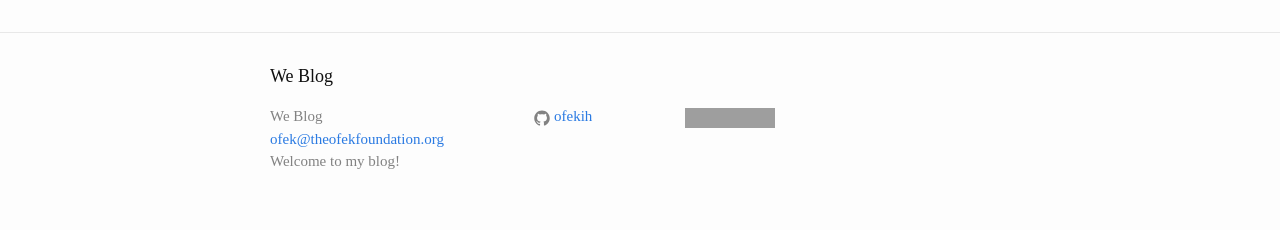
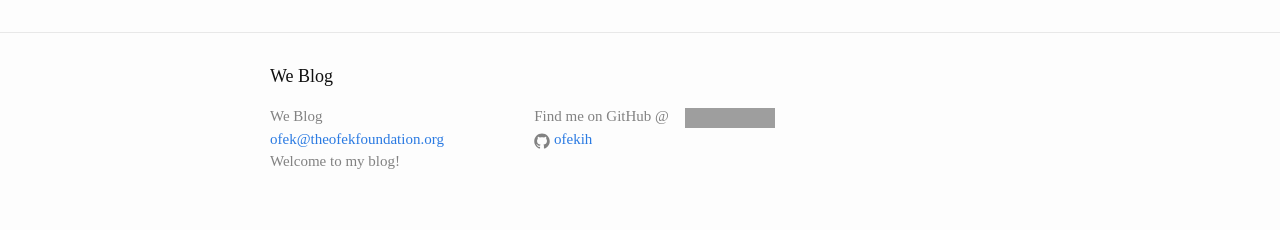
Before and after one commit to The-Ofek-Foundation/blog, a Jekyll site: the page built from index.html, in a window 1280 px wide. Shown: the part 1145-1375 px from the top of the page. Built offline with Jekyll 4.4.1, drawn with Linux system fonts in a browser that asks for light colours; comment, search, counter and statistics services are not loaded; grey boxes are pictures that could not be loaded.

Commit message:
Find me on github message

```diff
--- a/_includes/footer.html
+++ b/_includes/footer.html
@@ -17,6 +17,7 @@
         <ul class="social-media-list">
           {% if site.github_username %}
           <li>
+            Find me on GitHub @
             {% include icon-github.html username=site.github_username %}
           </li>
           {% endif %}
```
